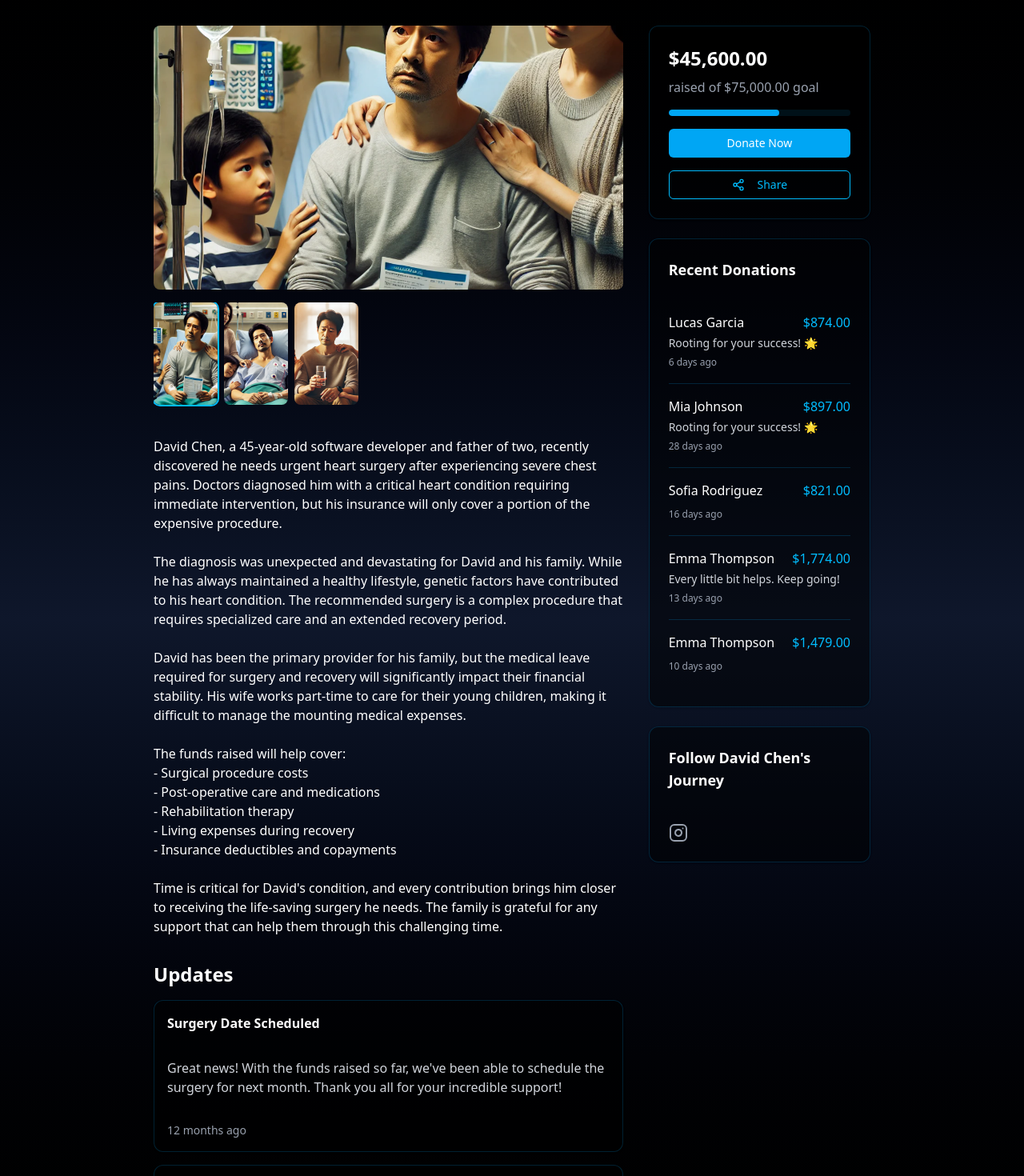
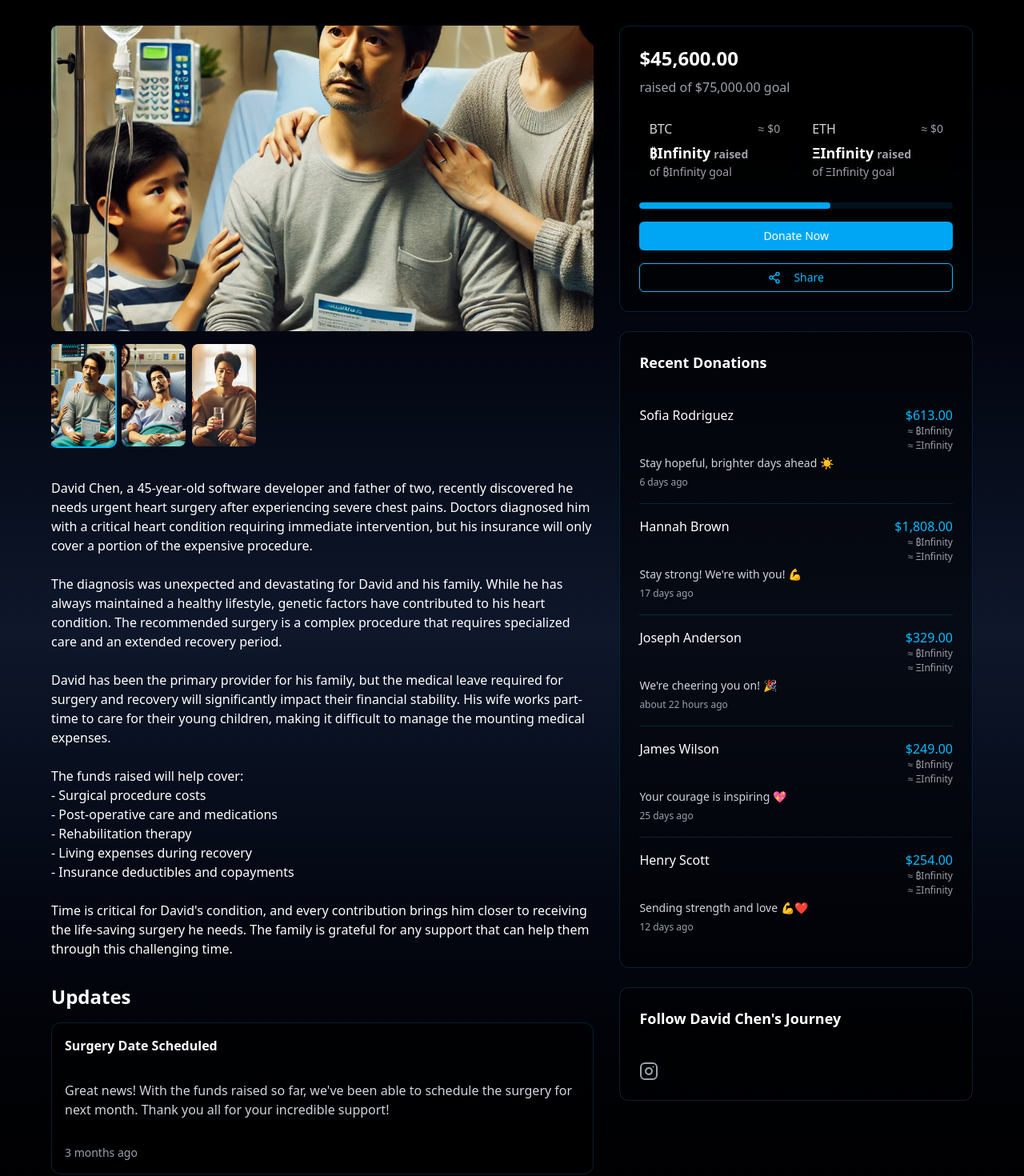
Before and after one commit to edbert-fl/unihack-2025, a Next.js app: page /stories/david-chen-heart-surgery in a window 1280 px wide. Shown: the part 160-1630 px from the top of the page at 80% size. Built offline with nearby package versions, Linux system fonts and the light colour scheme; no server answers.

Commit message:
Fixed more currency

```diff
--- a/src/app/stories/[slug]/page.tsx
+++ b/src/app/stories/[slug]/page.tsx
@@ -21,6 +21,32 @@ export default function StoryPage() {
   const params = useParams();
   const [story, setStory] = useState<FundingStory | null>(null);
   const [selectedImage, setSelectedImage] = useState<string>('');
+  const [cryptoPrices, setCryptoPrices] = useState({
+    btc: 0,
+    eth: 0
+  });
+
+  useEffect(() => {
+    const fetchCryptoPrices = async () => {
+      try {
+        const response = await fetch(
+          'https://api.coingecko.com/api/v3/simple/price?ids=bitcoin,ethereum&vs_currencies=aud'
+        )
+        const data = await response.json()
+        setCryptoPrices({
+          btc: data.bitcoin.aud,
+          eth: data.ethereum.aud
+        })
+      } catch (error) {
+        console.error('Error fetching crypto prices:', error)
+      }
+    }
+
+    fetchCryptoPrices()
+    // Refresh prices every minute
+    const interval = setInterval(fetchCryptoPrices, 60000)
+    return () => clearInterval(interval)
+  }, [])
 
   useEffect(() => {
     if (!params.slug) return;
@@ -47,7 +73,7 @@ export default function StoryPage() {
       <div className="absolute inset-0 bg-[radial-gradient(circle_at_center,_var(--tw-gradient-stops))] from-sky-500/10 via-transparent to-transparent" />
       <div className="relative z-10">
         <div className="container mx-auto px-4 py-16">
-          <div className="max-w-4xl mx-auto">
+          <div className="max-w-6xl mx-auto">
             {/* Header */}
             <motion.div
               initial={{ opacity: 0, y: 20 }}
@@ -70,9 +96,9 @@ export default function StoryPage() {
             </motion.div>
 
             {/* Main Content */}
-            <div className="grid grid-cols-1 lg:grid-cols-3 gap-8">
+            <div className="grid grid-cols-1 lg:grid-cols-5 gap-8">
               {/* Left Column - Story Content */}
-              <div className="lg:col-span-2 space-y-8">
+              <div className="lg:col-span-3 space-y-8">
                 {/* Image Gallery */}
                 <motion.div
                   initial={{ opacity: 0 }}
@@ -130,7 +156,7 @@ export default function StoryPage() {
               </div>
 
               {/* Right Column - Donation Info */}
-              <div className="space-y-6">
+              <div className="lg:col-span-2 space-y-6">
                 {/* Progress Card */}
                 <Card className="p-6 bg-black/50 border-sky-500/20">
                   <div className="space-y-4">
@@ -141,6 +167,54 @@ export default function StoryPage() {
                       <p className="text-gray-400">
                         raised of {formatCurrency(story.goal)} goal
                       </p>
+                      <div className="grid grid-cols-2 gap-4 mt-4">
+                        <div className="p-3 rounded-lg bg-black/30">
+                          <div className="flex items-center justify-between mb-1">
+                            <span className="text-zinc-300">BTC</span>
+                            <span className="text-sm text-zinc-400">≈ ${cryptoPrices.btc.toLocaleString()}</span>
+                          </div>
+                          <motion.div
+                            key={story.raised + 'btc'}
+                            initial={{ y: 10, opacity: 0 }}
+                            animate={{ y: 0, opacity: 1 }}
+                            className="text-lg font-bold text-white"
+                          >
+                            ₿{(story.raised / cryptoPrices.btc).toFixed(2)}
+                            <span className="text-sm text-zinc-400 ml-1">raised</span>
+                          </motion.div>
+                          <motion.div
+                            key={story.goal + 'btc'}
+                            initial={{ y: 10, opacity: 0 }}
+                            animate={{ y: 0, opacity: 1 }}
+                            className="text-sm text-zinc-400"
+                          >
+                            of ₿{(story.goal / cryptoPrices.btc).toFixed(2)} goal
+                          </motion.div>
+                        </div>
+                        <div className="p-3 rounded-lg bg-black/30">
+                          <div className="flex items-center justify-between mb-1">
+                            <span className="text-zinc-300">ETH</span>
+                            <span className="text-sm text-zinc-400">≈ ${cryptoPrices.eth.toLocaleString()}</span>
+                          </div>
+                          <motion.div
+                            key={story.raised + 'eth'}
+                            initial={{ y: 10, opacity: 0 }}
+                            animate={{ y: 0, opacity: 1 }}
+                            className="text-lg font-bold text-white"
+                          >
+                            Ξ{(story.raised / cryptoPrices.eth).toFixed(2)}
+                            <span className="text-sm text-zinc-400 ml-1">raised</span>
+                          </motion.div>
+                          <motion.div
+                            key={story.goal + 'eth'}
+                            initial={{ y: 10, opacity: 0 }}
+                            animate={{ y: 0, opacity: 1 }}
+                            className="text-sm text-zinc-400"
+                          >
+                            of Ξ{(story.goal / cryptoPrices.eth).toFixed(2)} goal
+                          </motion.div>
+                        </div>
+                      </div>
                     </div>
                     <div className="w-full h-2 bg-sky-500/10 rounded-full overflow-hidden">
                       <div
@@ -183,7 +257,17 @@ export default function StoryPage() {
                       <div key={tx.id} className="border-b border-sky-500/20 pb-4 last:border-0">
                         <div className="flex justify-between items-start mb-1">
                           <span className="font-medium text-white">{tx.donor}</span>
-                          <span className="text-sky-400">{formatCurrency(tx.amount)}</span>
+                          <div className="text-right">
+                            <div className="text-sky-400">{formatCurrency(tx.amount)}</div>
+                            <div className="space-y-0.5">
+                              <div className="text-xs text-zinc-400">
+                                ≈ ₿{(tx.amount / cryptoPrices.btc).toFixed(4)}
+                              </div>
+                              <div className="text-xs text-zinc-400">
+                                ≈ Ξ{(tx.amount / cryptoPrices.eth).toFixed(4)}
+                              </div>
+                            </div>
+                          </div>
                         </div>
                         {tx.message && (
                           <p className="text-sm text-gray-300">{tx.message}</p>
--- a/src/components/donation/ImpactCalculator.tsx
+++ b/src/components/donation/ImpactCalculator.tsx
@@ -1,6 +1,6 @@
 'use client'
 
-import { useState } from 'react'
+import { useState, useEffect } from 'react'
 import { motion } from 'framer-motion'
 import { Button } from '@/components/ui/button'
 import { Card } from '@/components/ui/card'
@@ -32,6 +32,32 @@ const IMPACT_METRICS = {
 
 export function ImpactCalculator() {
   const [donationAmount, setDonationAmount] = useState(25)
+  const [cryptoPrices, setCryptoPrices] = useState({
+    btc: 0,
+    eth: 0
+  })
+
+  useEffect(() => {
+    const fetchCryptoPrices = async () => {
+      try {
+        const response = await fetch(
+          'https://api.coingecko.com/api/v3/simple/price?ids=bitcoin,ethereum&vs_currencies=aud'
+        )
+        const data = await response.json()
+        setCryptoPrices({
+          btc: data.bitcoin.aud,
+          eth: data.ethereum.aud
+        })
+      } catch (error) {
+        console.error('Error fetching crypto prices:', error)
+      }
+    }
+
+    fetchCryptoPrices()
+    // Refresh prices every minute
+    const interval = setInterval(fetchCryptoPrices, 60000)
+    return () => clearInterval(interval)
+  }, [])
 
   const calculateImpact = (amount: number) => ({
     trees: Math.floor(amount / IMPACT_METRICS.trees.amount),
@@ -61,7 +87,7 @@ export function ImpactCalculator() {
             <input
               type="range"
               min="5"
-              max="100"
+              max="1000"
               step="1"
               value={donationAmount}
               onChange={(e) => setDonationAmount(parseInt(e.target.value))}
@@ -81,8 +107,40 @@ export function ImpactCalculator() {
             />
             <div className="flex justify-between mt-2 text-sm text-zinc-400">
               <span>$5</span>
-              <span>$100</span>
+              <span>$1000</span>
             </div>
+          </div>
+        </div>
+
+        <div className="grid grid-cols-1 md:grid-cols-2 gap-4 mb-8">
+          <div className="p-4 rounded-lg bg-zinc-700/50 hover:bg-zinc-700/70 transition-colors">
+            <div className="flex items-center justify-between mb-2">
+              <span className="text-zinc-300">Bitcoin (BTC)</span>
+              <span className="text-sm text-zinc-400">1 BTC = ${cryptoPrices.btc.toLocaleString()}</span>
+            </div>
+            <motion.div
+              key={donationAmount + 'btc'}
+              initial={{ y: 10, opacity: 0 }}
+              animate={{ y: 0, opacity: 1 }}
+              className="text-2xl font-bold text-white"
+            >
+              ₿ {(donationAmount / cryptoPrices.btc).toFixed(5)}
+            </motion.div>
+          </div>
+
+          <div className="p-4 rounded-lg bg-zinc-700/50 hover:bg-zinc-700/70 transition-colors">
+            <div className="flex items-center justify-between mb-2">
+              <span className="text-zinc-300">Ethereum (ETH)</span>
+              <span className="text-sm text-zinc-400">1 ETH = ${cryptoPrices.eth.toLocaleString()}</span>
+            </div>
+            <motion.div
+              key={donationAmount + 'eth'}
+              initial={{ y: 10, opacity: 0 }}
+              animate={{ y: 0, opacity: 1 }}
+              className="text-2xl font-bold text-white"
+            >
+              Ξ {(donationAmount / cryptoPrices.eth).toFixed(5)}
+            </motion.div>
           </div>
         </div>
 
--- a/src/lib/funding-stories.ts
+++ b/src/lib/funding-stories.ts
@@ -37,45 +37,40 @@ export interface FundingStory {
 }
 
 const DONOR_NAMES = [
-  "Emma Thompson",
-  "James Wilson",
-  "Sofia Rodriguez",
-  "Michael Chen",
-  "Olivia Parker",
-  "Liam O'Connor",
-  "Ava Patel",
-  "Noah Kim",
-  "Isabella Santos",
-  "William Zhang",
-  "Mia Johnson",
-  "Lucas Garcia",
-  "Sophia Lee",
-  "Ethan Murphy",
-  "Charlotte Wu"
+  "Emma Thompson", "James Wilson", "Sofia Rodriguez", "Michael Chen", "Olivia Parker",
+  "Liam O'Connor", "Ava Patel", "Noah Kim", "Isabella Santos", "William Zhang",
+  "Mia Johnson", "Lucas Garcia", "Sophia Lee", "Ethan Murphy", "Charlotte Wu",
+  "Benjamin Carter", "Grace Nguyen", "Daniel Martinez", "Hannah Brown", "Henry Scott",
+  "Chloe Evans", "David White", "Lily Adams", "Sebastian Walker", "Victoria Hall",
+  "Jack Turner", "Emily Brooks", "Samuel Wright", "Natalie Cooper", "Joseph Anderson"
 ];
 
 const SUPPORT_MESSAGES = [
-  "Stay strong! We're with you! 💪",
-  "Wishing you all the best! 🙏",
-  "Every little bit helps. Keep going!",
-  "You're not alone in this journey ❤️",
-  "Sending love and support your way",
-  "Hope this helps! Keep fighting!",
-  "Together we can make a difference",
-  "Rooting for your success! 🌟",
-  "You've got this! Stay positive",
-  "Our community stands with you 🤝"
+  "Stay strong! We're with you! 💪", "Wishing you all the best! 🙏", "Every little bit helps. Keep going!",
+  "You're not alone in this journey ❤️", "Sending love and support your way", "Hope this helps! Keep fighting!",
+  "Together we can make a difference", "Rooting for your success! 🌟", "You've got this! Stay positive",
+  "Our community stands with you 🤝", "Keep pushing forward! 💖", "Believing in you all the way! 💙",
+  "Stay hopeful, brighter days ahead ☀️", "Small steps make big changes 🚀", "We're cheering you on! 🎉",
+  "Sending strength and love 💪❤️", "You're an inspiration to us all!", "Never give up, we're behind you!",
+  "Hope is stronger than fear ✨", "Your courage is inspiring 💖"
 ];
 
-// Helper function to generate random transactions
 const generateTransactions = (count: number, maxAmount: number): Transaction[] => {
-  return Array.from({ length: count }, (_, i) => ({
-    id: `tx-${Math.random().toString(36).substr(2, 9)}`,
-    amount: Math.floor(Math.random() * maxAmount) + 10,
-    donor: DONOR_NAMES[Math.floor(Math.random() * DONOR_NAMES.length)],
-    timestamp: new Date(Date.now() - Math.random() * 30 * 24 * 60 * 60 * 1000).toISOString(),
-    message: Math.random() < 0.7 ? SUPPORT_MESSAGES[Math.floor(Math.random() * SUPPORT_MESSAGES.length)] : undefined
-  }));
+  return Array.from({ length: count }, (_, i) => {
+    const amount = Math.random() < 0.15
+      ? Math.floor(Math.random() * (maxAmount * 0.5) + maxAmount * 0.5)
+      : Math.floor(Math.random() * (maxAmount * 0.3) + 10);
+
+    return {
+      id: `tx-${Date.now()}-${Math.random().toString(36).substr(2, 6)}`,
+      amount,
+      donor: DONOR_NAMES[Math.floor(Math.random() * DONOR_NAMES.length)],
+      timestamp: new Date(Date.now() - Math.random() * 30 * 24 * 60 * 60 * 1000).toISOString(),
+      message: Math.random() < 0.8
+        ? SUPPORT_MESSAGES[Math.floor(Math.random() * SUPPORT_MESSAGES.length)]
+        : undefined
+    };
+  });
 };
 
 export const FUNDING_STORIES: FundingStory[] = [
@@ -109,8 +104,8 @@ Sarah has always been the one helping others, dedicating her life to teaching an
     ],
     category: "medical",
     location: "Newcastle, NSW, Australia",
-    createdAt: "2024-02-15T08:00:00Z",
-    updatedAt: "2024-03-20T15:30:00Z",
+    createdAt: "2025-01-12T08:00:00Z",
+    updatedAt: "2025-03-11T15:30:00Z",
     transactions: generateTransactions(25, 2000),
     updates: [
       {
@@ -159,12 +154,12 @@ Despite their circumstances, the Martinez family remains hopeful and determined
     ],
     category: "disaster",
     location: "Brisbane, Queensland, Australia",
-    createdAt: "2024-03-01T10:00:00Z",
-    updatedAt: "2024-03-18T16:45:00Z",
+    createdAt: "2024-03-10T10:00:00Z",
+    updatedAt: "2024-03-14T16:45:00Z",
     transactions: generateTransactions(15, 1500),
     updates: [
       {
-        date: "2024-03-15T09:00:00Z",
+        date: "2024-03-14T16:45:00Z",
         title: "Temporary Housing Secured",
         content: "Thanks to your generous donations, we've secured temporary housing closer to the children's school. This gives us stability while we work on rebuilding our home."
       }
@@ -203,17 +198,17 @@ Time is critical for David's condition, and every contribution brings him closer
     ],
     category: "medical",
     location: "Perth, Western Australia, Australia",
-    createdAt: "2024-02-20T15:00:00Z",
-    updatedAt: "2024-03-19T11:20:00Z",
+    createdAt: "2024-11-20T15:00:00Z",
+    updatedAt: "2025-02-19T11:20:00Z",
     transactions: generateTransactions(35, 2500),
     updates: [
       {
-        date: "2024-03-18T14:00:00Z",
+        date: "2024-12-18T14:00:00Z",
         title: "Surgery Date Scheduled",
         content: "Great news! With the funds raised so far, we've been able to schedule the surgery for next month. Thank you all for your incredible support!"
       },
       {
-        date: "2024-03-05T11:00:00Z",
+        date: "2025-02-19T11:00:00Z",
         title: "Pre-Surgery Consultations",
         content: "Completed all pre-surgery consultations. The medical team is confident about the procedure, but we still need help with the remaining costs."
       }
@@ -262,16 +257,16 @@ We've already secured partnerships with local tech companies who will provide me
     category: "education",
     location: "Broken Hill, NSW, Australia",
     createdAt: "2024-03-01T09:00:00Z",
-    updatedAt: "2024-03-21T14:20:00Z",
+    updatedAt: "2025-02-12T14:20:00Z",
     transactions: generateTransactions(20, 5000),
     updates: [
       {
-        date: "2024-03-20T15:00:00Z",
+        date: "2024-09-12T15:00:00Z",
         title: "First School Lab Setup Complete",
         content: "We've successfully installed the first computer lab at Washington Heights Elementary! The students are already showing incredible enthusiasm for their new learning opportunities."
       },
       {
-        date: "2024-03-10T11:00:00Z",
+        date: "2025-02-12T14:20:00Z",
         title: "Corporate Partnership Secured",
         content: "Exciting news! Local tech giant TechCorp has agreed to provide mentorship and internship opportunities for our high school students."
       }
@@ -325,17 +320,17 @@ This project isn't just about growing food – it's about growing community, kno
     ],
     category: "environment",
     location: "Melbourne, Victoria, Australia",
-    createdAt: "2024-02-25T12:00:00Z",
-    updatedAt: "2024-03-19T16:45:00Z",
+    createdAt: "2024-04-25T12:00:00Z",
+    updatedAt: "2024-07-19T16:45:00Z",
     transactions: generateTransactions(30, 2000),
     updates: [
       {
-        date: "2024-03-18T09:00:00Z",
+        date: "2024-05-18T09:00:00Z",
         title: "First Plot Cleared",
         content: "We've successfully cleared and prepared our first plot! Soil testing shows excellent potential for organic farming after some amendments."
       },
       {
-        date: "2024-03-05T14:30:00Z",
+        date: "2024-07-19T16:45:00Z",
         title: "Community Workshop Success",
         content: "Over 50 community members attended our first urban farming workshop. The enthusiasm and support from the neighborhood has been overwhelming!"
       }
@@ -373,8 +368,8 @@ The funds will help us:
 - Provide transportation assistance for veterans
 
 We've already helped over 200 veterans in our current program, with a 85% reported improvement in quality of life. With your support, we can extend these services to 500+ veterans annually.`,
-    goal: 120000,
-    raised: 67800,
+    goal: 200000,
+    raised: 127800,
     image: "/images/fund_6_1.webp",
     gallery: [
       "/images/fund_6_1.webp",
@@ -383,20 +378,30 @@ We've already helped over 200 veterans in our current program, with a 85% report
     ],
     category: "medical",
     location: "All across Australia",
-    createdAt: "2024-02-10T10:00:00Z",
-    updatedAt: "2024-03-20T13:15:00Z",
+    createdAt: "2024-03-12T10:00:00Z",
+    updatedAt: "2025-02-27T09:45:00Z",
     transactions: generateTransactions(40, 3000),
     updates: [
       {
-        date: "2024-03-19T11:00:00Z",
+        date: "2025-02-27T09:45:00Z",
+        title: "New Peer Support Group",
+        content: "We've launched a new weekly peer support group for veterans struggling with PTSD. This initiative has already seen strong participation, reinforcing the power of community-driven healing."
+      },
+      {
+        date: "2024-11-02T14:30:00Z",
+        title: "Expansion to New Facility",
+        content: "We are thrilled to announce that we've secured additional space for our therapy sessions! This expansion allows us to increase our capacity and provide care to an additional 100 veterans annually."
+      },
+      {
+        date: "2024-08-08T16:00:00Z",
+        title: "Art Therapy Program Launch",
+        content: "Our new art therapy program has begun with 15 veterans participating. The initial feedback has been incredibly positive, with participants reporting reduced anxiety levels."
+      },
+      {
+        date: "2024-04-19T11:00:00Z",
         title: "New Therapist Joined",
         content: "We're excited to welcome Dr. Sarah Martinez, a specialist in PTSD treatment, to our team. This addition will help us serve 30% more veterans monthly."
       },
-      {
-        date: "2024-03-08T16:00:00Z",
-        title: "Art Therapy Program Launch",
-        content: "Our new art therapy program has begun with 15 veterans participating. The initial feedback has been incredibly positive, with participants reporting reduced anxiety levels."
-      }
     ],
     socialLinks: {
       twitter: "https://twitter.com/vethealingcenter",
```
